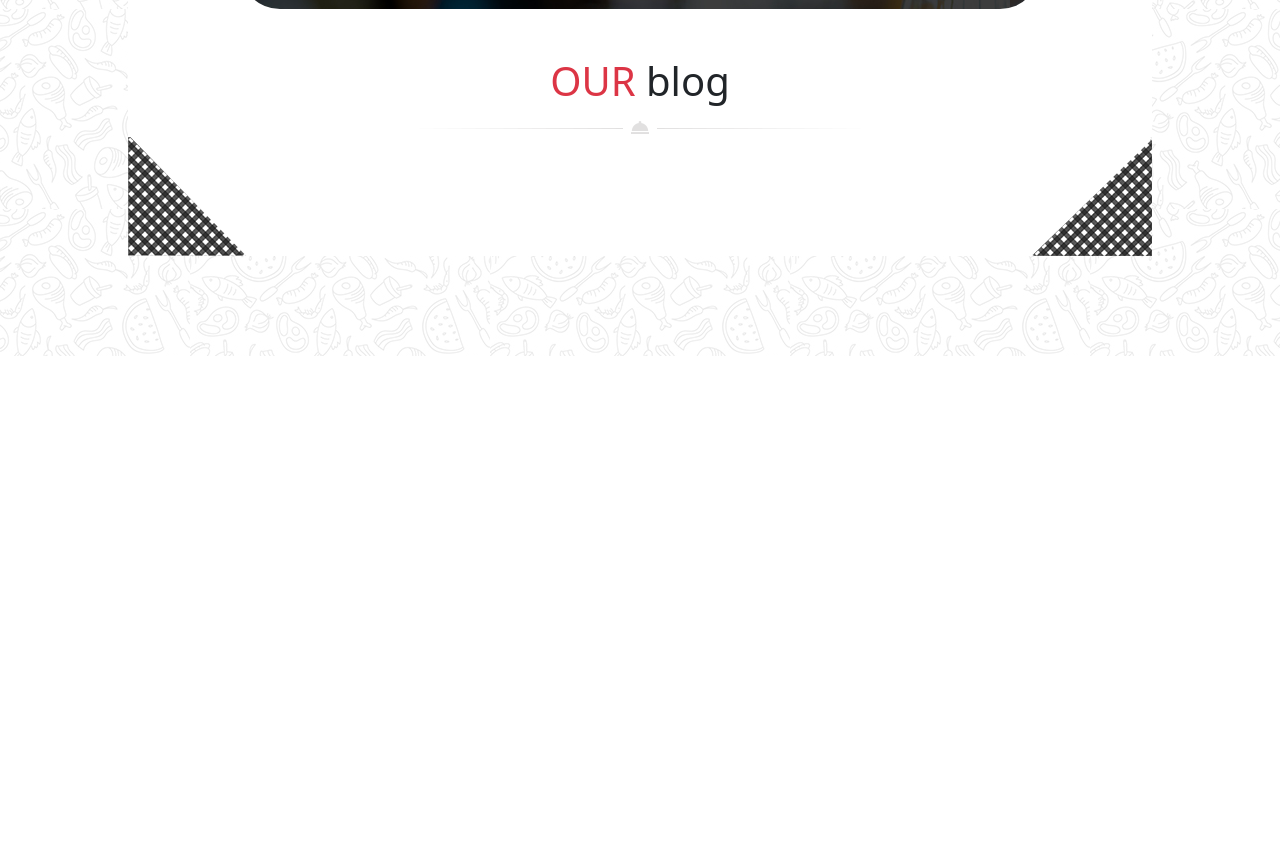
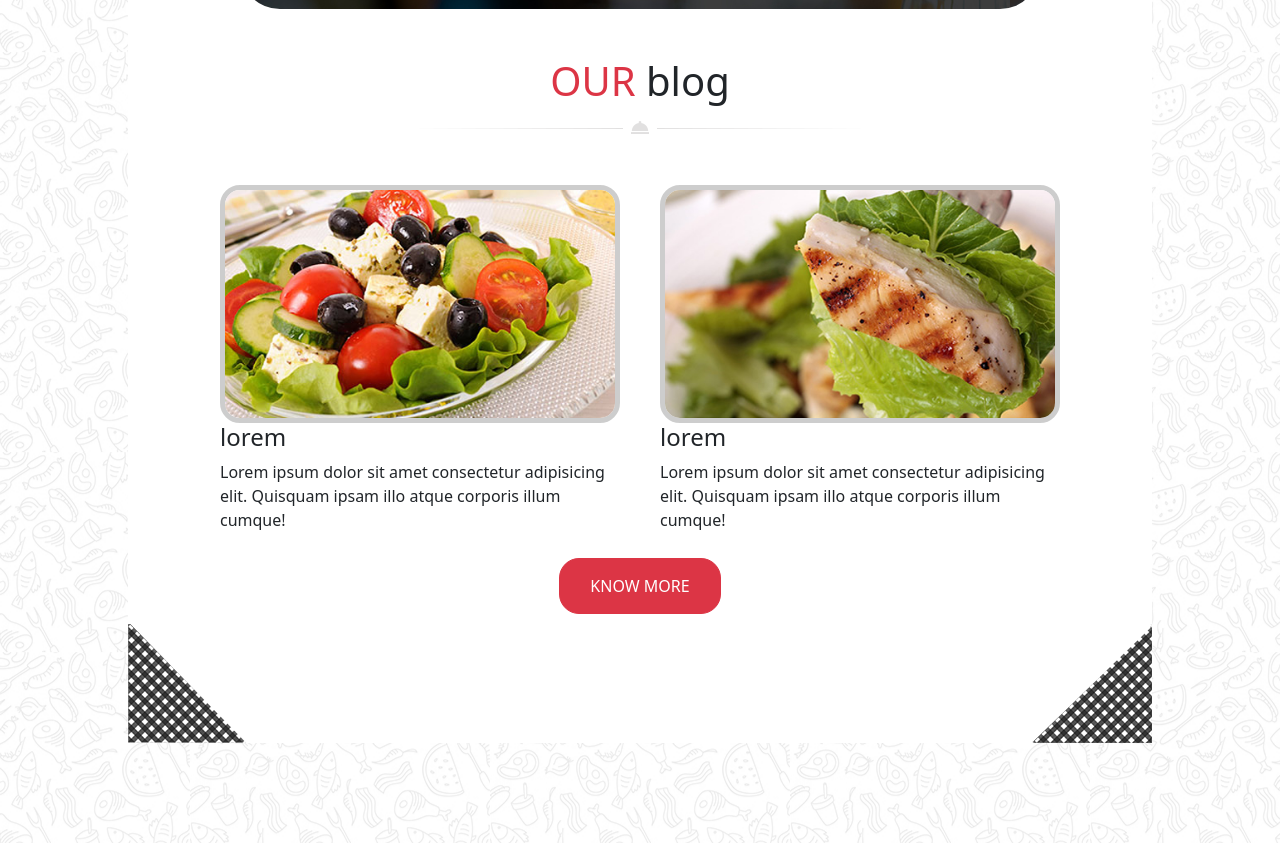
Before and after one commit to Cocquibus/git_bootstrap_les_chefs_14, a website: page index.html in a window 1280 px wide. Shown: the part 3800-4643 px from the top of the page. Before the commit the page ends 4156 px from the top, so only its background shows below. Drawn offline with nearby package versions, Linux system fonts and the light colour scheme.

Commit message:
section 3 finie sans détail

```diff
--- a/index.html
+++ b/index.html
@@ -235,7 +235,21 @@
                     <h1><span class="text-danger">OUR</span> blog</h1>
                     <div><img src="./public/img/decoration_line.png" alt=""></div>
                 </div>
-
+                <div class="bg-white d-flex justify-content-center pt-5">
+                    <div class="blog">
+                        <img src="./public/img/blog_img1.jpg" alt="">
+                        <h4>lorem</h4>
+                        <p>Lorem ipsum dolor sit amet consectetur adipisicing elit. Quisquam ipsam illo atque corporis illum cumque!</p>
+                    </div>
+                    <div class=" blog">
+                        <img src="./public/img/blog_img2.jpg" alt="">
+                        <h4>lorem</h4>
+                        <p>Lorem ipsum dolor sit amet consectetur adipisicing elit. Quisquam ipsam illo atque corporis illum cumque!</p>
+                    </div>
+                </div>
+                <div class="d-flex justify-content-center bg-white">
+                    <button class="btn btn-danger btnmore">KNOW MORE</button>
+                </div>
                 <div class="bg-white d-flex justify-content-between">
                     <div><img src="./public/img/box-bottom-left-grey.png" alt=""></div>
                     <div><img src="./public/img/box-bottom_right-grey.png" alt=""></div>
--- a/src/sass/modules/_section3.sass
+++ b/src/sass/modules/_section3.sass
@@ -18,3 +18,14 @@
         border-radius: 20px
         padding: 15px 30px
         margin: 10px
+    .blog
+        width: 400px
+        margin: 0px 20px
+        img
+            width: 100%
+            border-radius: 20px
+            border: 5px solid rgba(1, 1, 1, 0.196)
+    .btnmore
+        border-radius: 20px
+        padding: 15px 30px
+        margin: 10px
```
Also changed, not shown: public/css/app.css, 1 other file.
